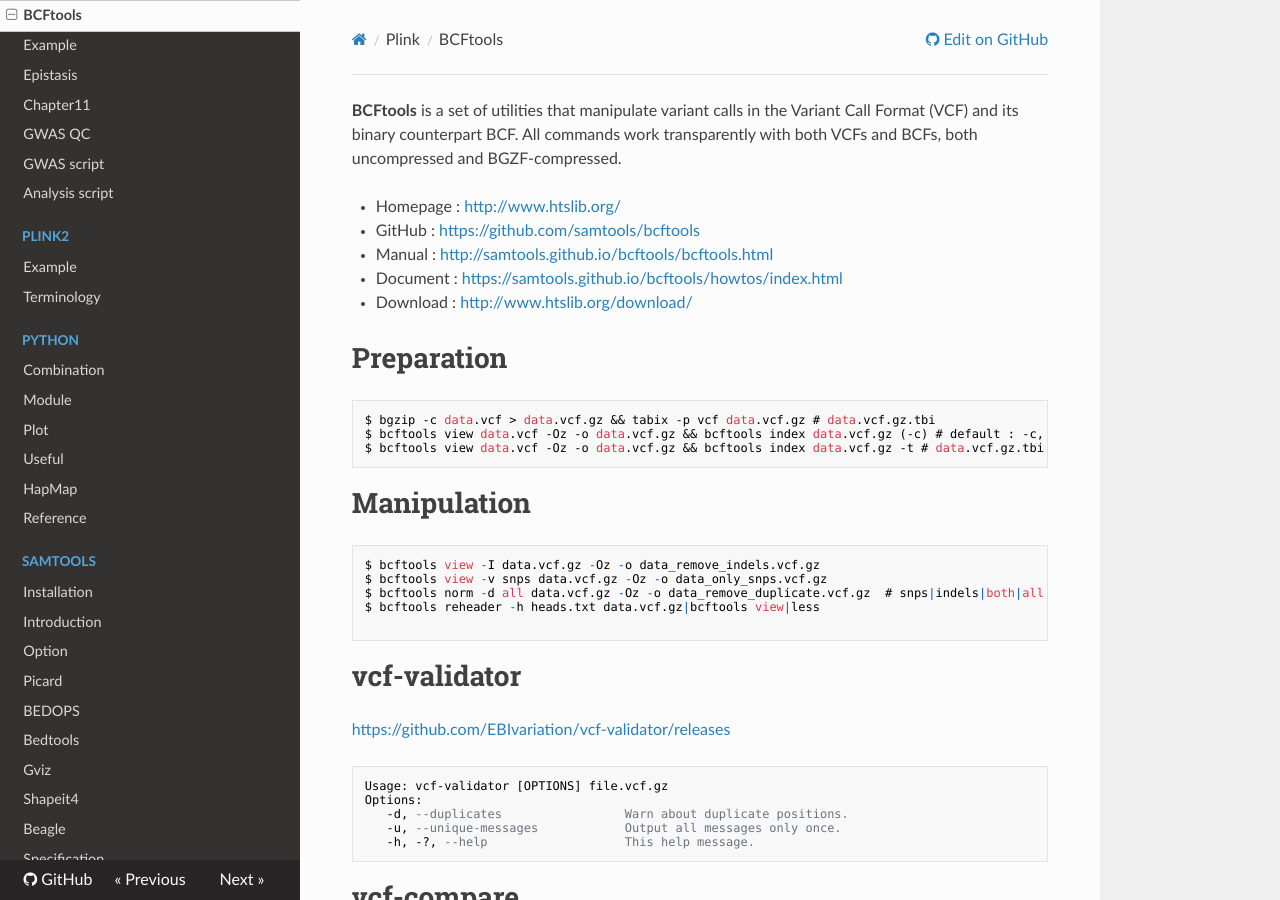
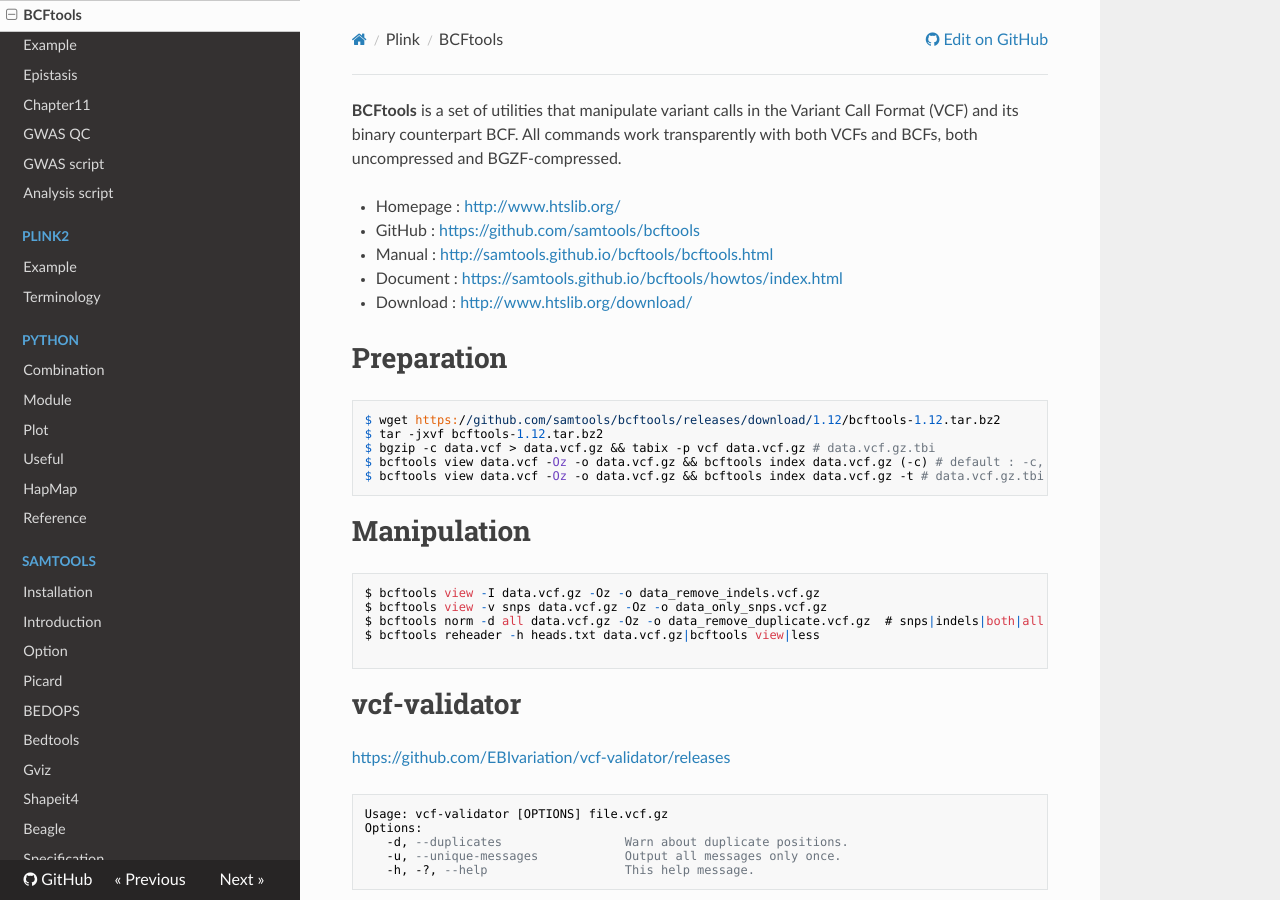
Before and after one commit to WonyoungCho/plink, an MkDocs documentation site: the page built from docs/bcftools_mani.md, in a window 1280 px wide and 900 px high. Built offline with MkDocs 1.6.1, drawn with Linux system fonts in a browser that asks for light colours; nearby versions of some CDN libraries; old or Windows-style settings are respelled for this version of MkDocs.

Commit message:
Update bcftools_mani.md

````diff
--- a/docs/bcftools_mani.md
+++ b/docs/bcftools_mani.md
@@ -8,6 +8,8 @@
 
 # Preparation
 ```
+$ wget https://github.com/samtools/bcftools/releases/download/1.12/bcftools-1.12.tar.bz2
+$ tar -jxvf bcftools-1.12.tar.bz2
 $ bgzip -c data.vcf > data.vcf.gz && tabix -p vcf data.vcf.gz # data.vcf.gz.tbi
 $ bcftools view data.vcf -Oz -o data.vcf.gz && bcftools index data.vcf.gz (-c) # default : -c, data.vcf.gz.csi
 $ bcftools view data.vcf -Oz -o data.vcf.gz && bcftools index data.vcf.gz -t # data.vcf.gz.tbi
````
